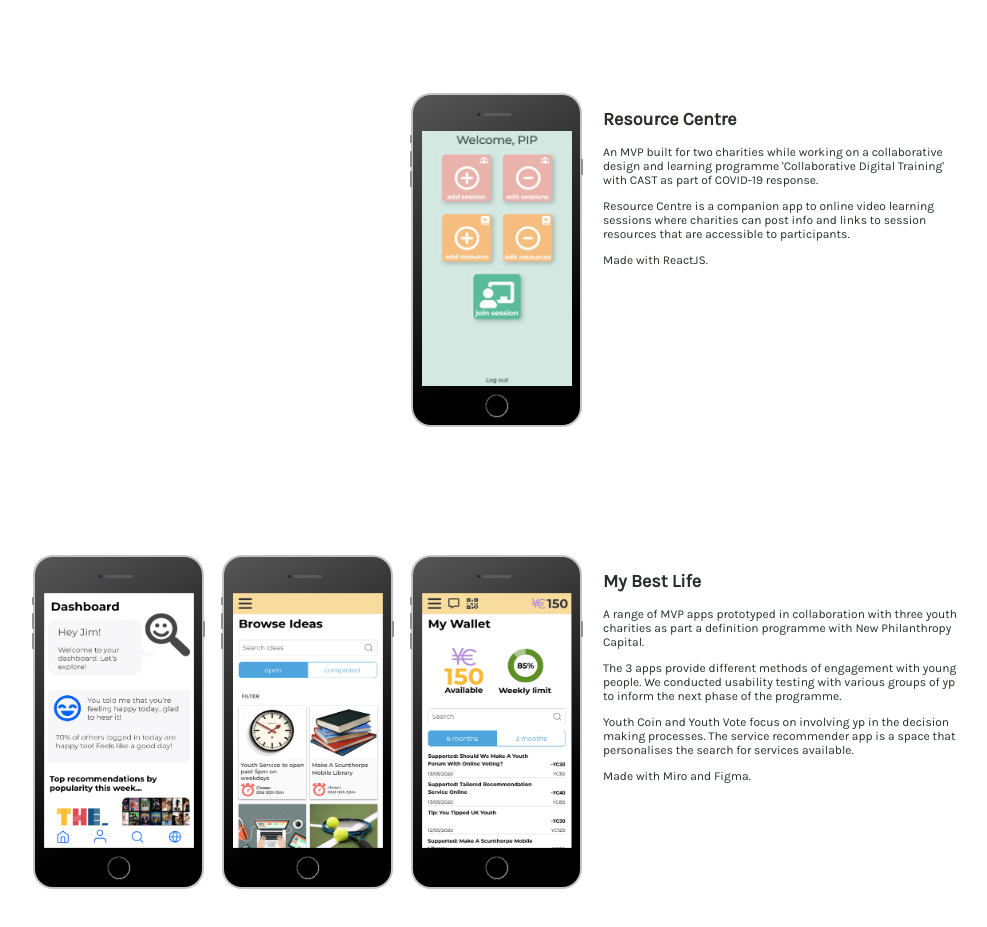
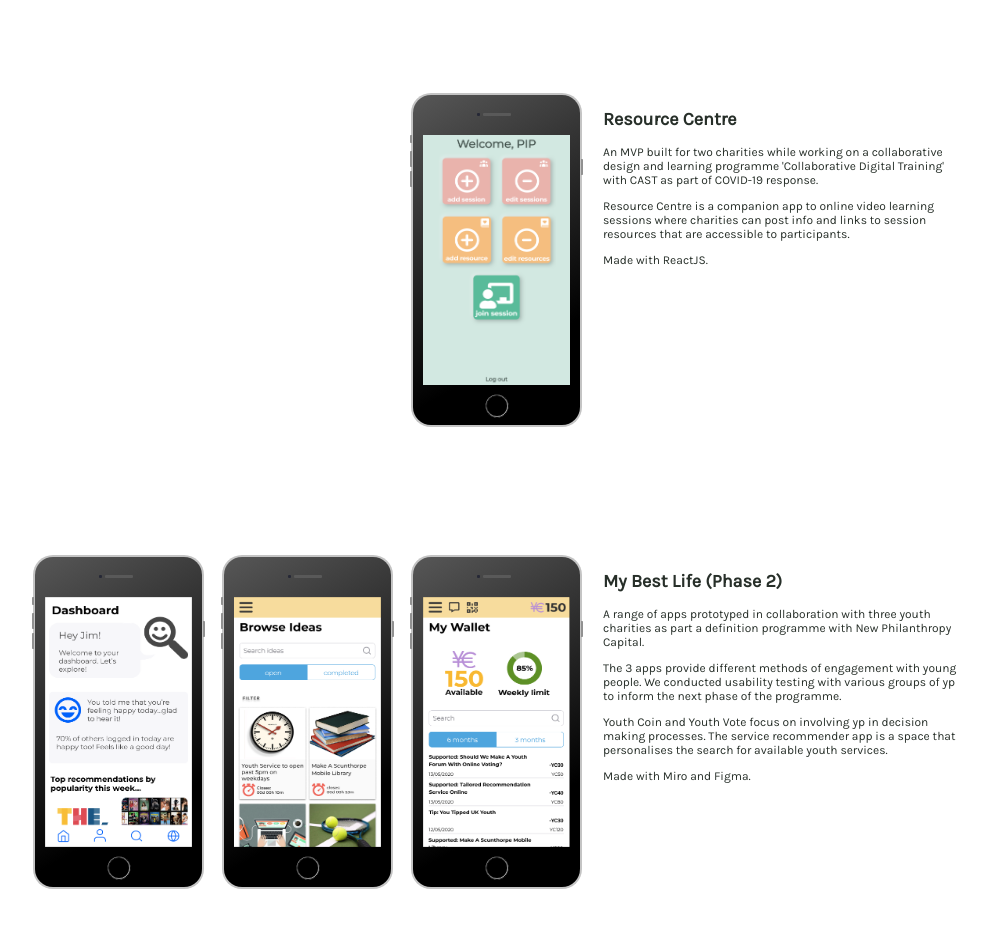
Before and after one commit to sienna-development/sienna-website, a Next.js app: page /projects in a window 1280 px wide. Shown: the part 2060-2987 px from the top of the page, without its empty margins (249-1236 px from the left). Built offline with nearby package versions, Linux system fonts and the light colour scheme; a web font is replaced by a local one.

Commit message:
improve responsiveness on projects page

```diff
--- a/components/header.js
+++ b/components/header.js
@@ -1,29 +1,8 @@
 import styles from "../styles/header.module.css";
 import HeaderLink from "../components/headerLink";
-import React from "react";
 import MobileNav from "./mobileNav";
 
-export default function Header({ transparent }) {
-  const [isDesktop, setDesktop] = React.useState(false);
-
-  React.useEffect(() => {
-    if (typeof window !== "undefined") {
-      setDesktop(window.innerWidth > 1000);
-    }
-    // eslint-disable-next-line
-  }, []);
-
-  const updateMedia = () => {
-    if (typeof window !== "undefined") {
-      setDesktop(window.innerWidth > 1000);
-    }
-  };
-
-  React.useEffect(() => {
-    window.addEventListener("resize", updateMedia);
-    return () => window.removeEventListener("resize", updateMedia);
-  });
-
+export default function Header({ isDesktop, transparent }) {
   return (
     <header
       className={transparent ? styles.headerTransparent : styles.headerOpaque}
--- a/components/layout.js
+++ b/components/layout.js
@@ -1,8 +1,29 @@
+import React from "react"
 import Head from "next/head";
 import Header from "./header";
 
 export default function Layout({ children, page }) {
   const opaqueHeadersPages = ["Projects", "Services"];
+  const [isDesktop, setDesktop] = React.useState(false);
+
+  React.useEffect(() => {
+    if (typeof window !== "undefined") {
+      setDesktop(window.innerWidth > 1000);
+    }
+    // eslint-disable-next-line
+  }, []);
+
+  const updateMedia = () => {
+    if (typeof window !== "undefined") {
+      setDesktop(window.innerWidth > 1000);
+    }
+  };
+
+  React.useEffect(() => {
+    window.addEventListener("resize", updateMedia);
+    return () => window.removeEventListener("resize", updateMedia);
+  });
+
   const needsTransparentHeader = !opaqueHeadersPages.includes(page)
     ? true
     : false;
@@ -24,7 +45,7 @@ export default function Layout({ children, page }) {
           rel="stylesheet"
         />
       </Head>
-      <Header transparent={needsTransparentHeader} />
+      <Header transparent={needsTransparentHeader} isDesktop={isDesktop} />
       <main>{children}</main>
     </>
   );
--- a/components/mobileView.js
+++ b/components/mobileView.js
@@ -5,7 +5,7 @@ export default function MobileView({ src, alt }) {
   return (
     <div className={styles.mobileContainer}>
       <div className={styles.screen}>
-        <Image src={src} width={150} height={255} alt={alt} />
+        <Image src={src} layout="responsive" width={150} height={255} alt={alt} />
       </div>
     </div>
   );
--- a/pages/projects.js
+++ b/pages/projects.js
@@ -9,7 +9,6 @@ export default function Projects() {
   return (
     <Layout page={"Projects"}>
       <NavbarJags />
-      <div  className={styles.projPage}>
       <section className={styles.projectContainer}>
         <div className={styles.imageColumn}>
           <FourSquareImages
@@ -52,14 +51,12 @@ export default function Projects() {
         <div className={styles.textColumn}>
           <h2>Discovery Learning Programme</h2>
           <p>
-            A discovery programme with 9 charity groups to
-            train staff in digital service design and prepare for funding applications.
-            Design sprint workshop facilitation over six weeks,
-            with tailored coaching calls and product management documentation.
+            A discovery programme with 9 charity groups to train staff in
+            digital service design and prepare for funding applications. Design
+            sprint workshop facilitation over six weeks, with tailored coaching
+            calls and product management documentation.
           </p>
-          <p>
-            Made with Miro, GitHub and Google docs.
-          </p>
+          <p>Made with Miro, GitHub and Google docs.</p>
           <p>This project was part of a CAST/Catalyst programme.</p>
         </div>
       </section>
@@ -77,7 +74,9 @@ export default function Projects() {
             ‘cybersafety’ against a series of topics.
           </p>
           <p>Made with Gatsby, Firebase and Netlify CMS.</p>
-          <p>This project was built for the Irish organisation, CyberSafeKids.</p>
+          <p>
+            This project was built for the Irish organisation, CyberSafeKids.
+          </p>
         </div>
       </section>
       <section className={styles.projectContainer}>
@@ -94,7 +93,9 @@ export default function Projects() {
             at home.{" "}
           </p>
           <p>Made with ReactJS</p>
-          <p>This project was built for the Irish organisation, CyberSafeKids.</p>
+          <p>
+            This project was built for the Irish organisation, CyberSafeKids.
+          </p>
         </div>
       </section>
       <section className={styles.projectContainer}>
@@ -121,42 +122,39 @@ export default function Projects() {
       </section>
       <section className={styles.projectContainer}>
         <div className={styles.imageColumn}>
-        <div className={styles.mob}></div>
             <MobileView
               src={"/images/mbl-dashboard.png"}
               alt={"MBL Service Recomendation App"}
             />
-          <div className={styles.mob}>
           <MobileView
             src={"/images/mbl-youthvote.png"}
             alt={"MBL Youth Vote App"}
           />
-          </div>
-          <div className={styles.mob}>
           <MobileView
             src={"/images/mbl-youthcoin.png"}
             alt={"MBL Youth Coin App"}
           />
         </div>
-        </div>
         <div className={styles.textColumn}>
-          <h2>My Best Life</h2>
+          <h2>My Best Life (Phase 2)</h2>
           <p>
-            A range of MVP apps prototyped in collaboration with three youth charities
-            as part a definition programme with New Philanthropy Capital.
+            A range of apps prototyped in collaboration with three youth
+            charities as part a definition programme with New Philanthropy
+            Capital.
           </p>
           <p>
-            The 3 apps provide different methods of engagement with young people.
-            We conducted usability testing with various groups of yp to inform the next phase of the programme.
+            The 3 apps provide different methods of engagement with young
+            people. We conducted usability testing with various groups of yp to
+            inform the next phase of the programme.
           </p>
           <p>
-            Youth Coin and Youth Vote focus on involving yp in the decision making processes.
-            The service recommender app is a space that personalises the search for services available.
+            Youth Coin and Youth Vote focus on involving yp in decision making
+            processes. The service recommender app is a space that personalises
+            the search for available youth services.
           </p>
           <p>Made with Miro and Figma.</p>
         </div>
       </section>
-      </div>
     </Layout>
   );
 }
--- a/styles/mobileView.module.css
+++ b/styles/mobileView.module.css
@@ -12,12 +12,13 @@
 }
 
 .screen {
-  position: relative;
-  /* z-index: 1; */
+  width: 85%;
 }
 
 @media only screen and (max-width: 600px) {
   .mobileContainer {
-   margin: 0;
+    width: 100px;
+    height: 193px;
+    margin-left: 0.25rem;
+  }
 }
-}
--- a/styles/projects.module.css
+++ b/styles/projects.module.css
@@ -21,18 +21,25 @@
 }
 
 @media only screen and (max-width: 900px) {
-    .projPage {
-        margin: 8rem;
-    }
   .projectContainer {
     flex-direction: column;
     align-items: center;
+    margin: 4rem 0;
   }
+
+  .projectContainer:nth-child(2) {
+    margin: 8rem 0 4rem 0;
+  }
+
+  .projectContainer:last-child {
+    margin: 4rem 0 2rem 0;
+  }
+
   .textColumn {
     width: 90vw;
-        padding: .5rem 0 0 0 ;
-        text-align: justify;
+    padding: 0.5rem 0 0 0;
   }
+
   .imageColumn {
     width: 90vw;
     justify-content: center;
```
Also changed, not shown: styles/services.module.css (indentation only). Lines whose indentation alone changed are shown as unchanged.
